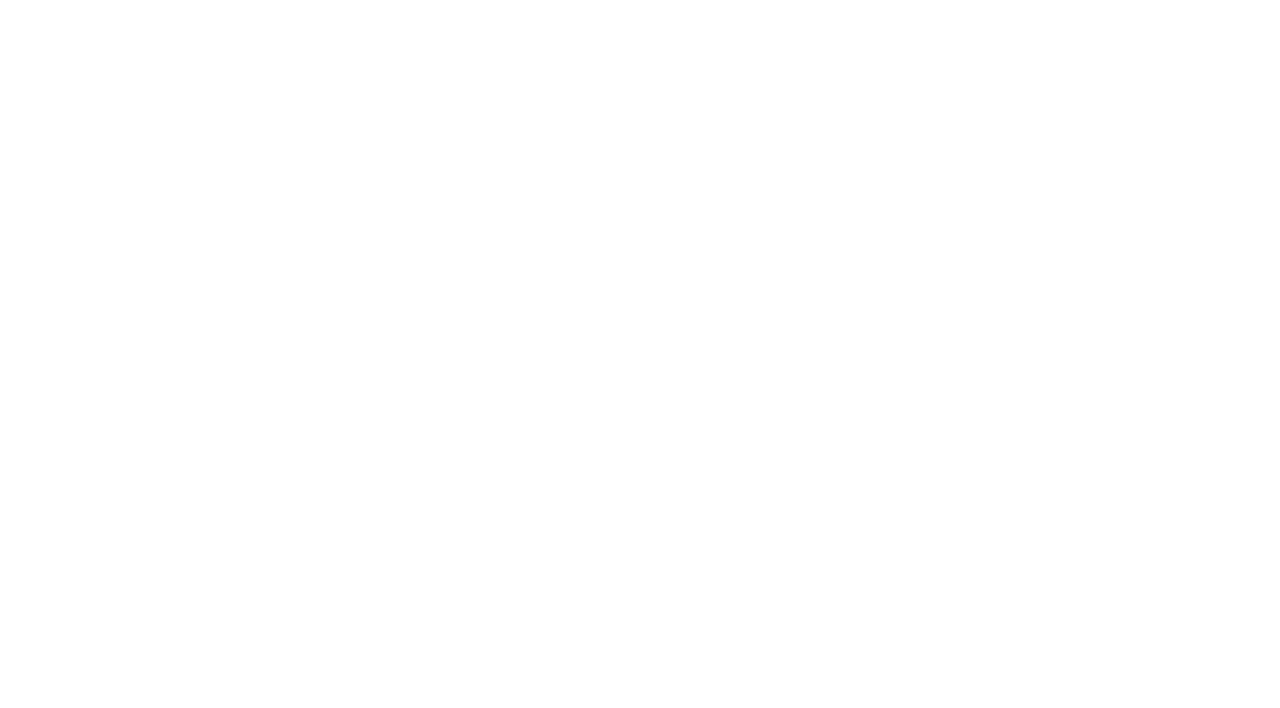
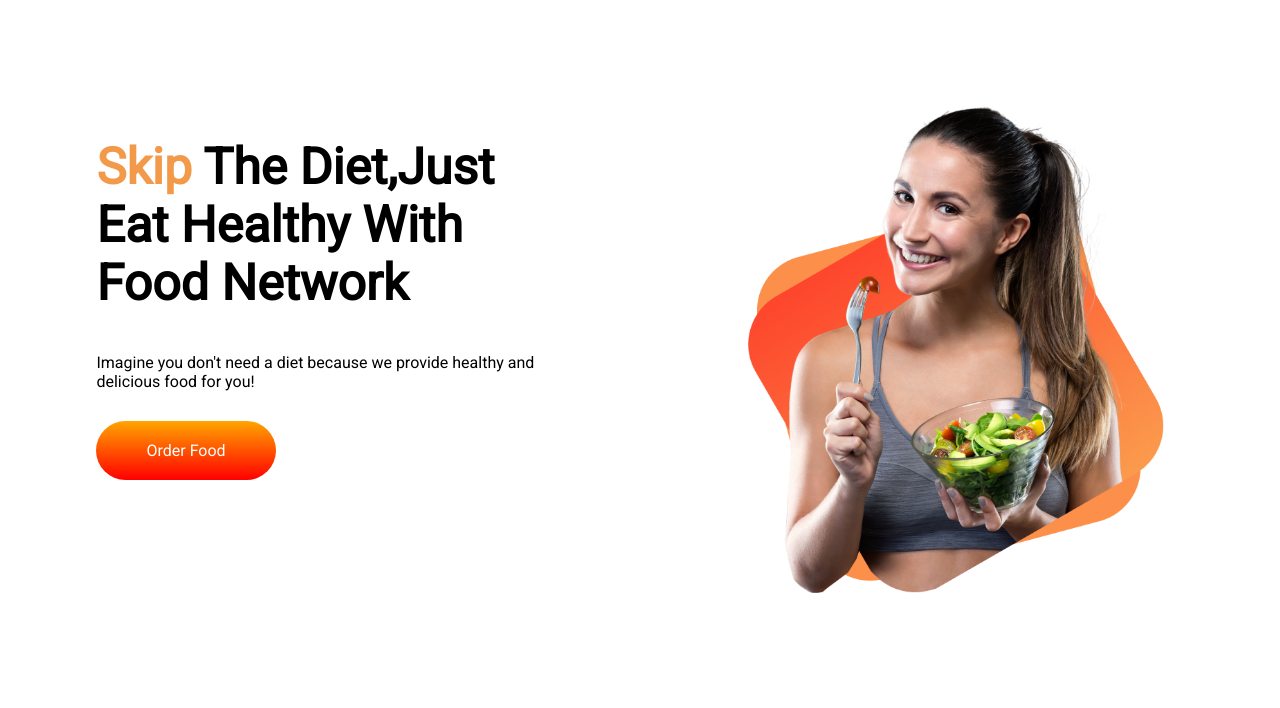
Before and after one commit to MorsalinKhan/food-network, a plain HTML site: page index.html in a window 1280 px wide. Drawn offline with Linux system fonts and the light colour scheme.

Commit message:
first part complete

```diff
--- a/index.html
+++ b/index.html
@@ -13,7 +13,19 @@
 </head>
 
 <body>
-
+    <section class="one-after-another">
+        <div class="half-width">
+            <h1>
+                <span class="color-highlite">Skip</span> The Diet,Just Eat Healthy With Food Network
+            </h1>
+            <p>Imagine you don't need a diet because we provide healthy and delicious food for you!</p>
+            <div class="link-margin"><a class="link-button" target="-blank"
+                    href="https://www.facebook.com/mdmorsalinkhan07">Order Food</a></div>
+        </div>
+        <div class="half-width">
+            <img src="images/female/Group 8425.png" alt="">
+        </div>
+    </section>
 
 
 
--- a/style.css
+++ b/style.css
@@ -1,3 +1,32 @@
 body{
     font-family: 'Roboto', sans-serif;
 }
+.one-after-another{
+    display: flex;
+}
+h1{
+    font-size: 50px;
+    font-weight: 600;
+}
+.color-highlite{
+    color: #F2994A;
+}
+.half-width{
+    width: 50%;
+    margin: 7%;
+    height: 600;
+}
+.half-width img{
+    width: 100%
+}
+.link-button{
+    text-decoration: none;
+    background-image: linear-gradient(orange,red);
+    padding: 20px 50px;
+    border-radius: 50px;
+    color: white;
+    font-weight: 500;
+}
+.link-margin{
+    margin-top: 50px;
+}
```
